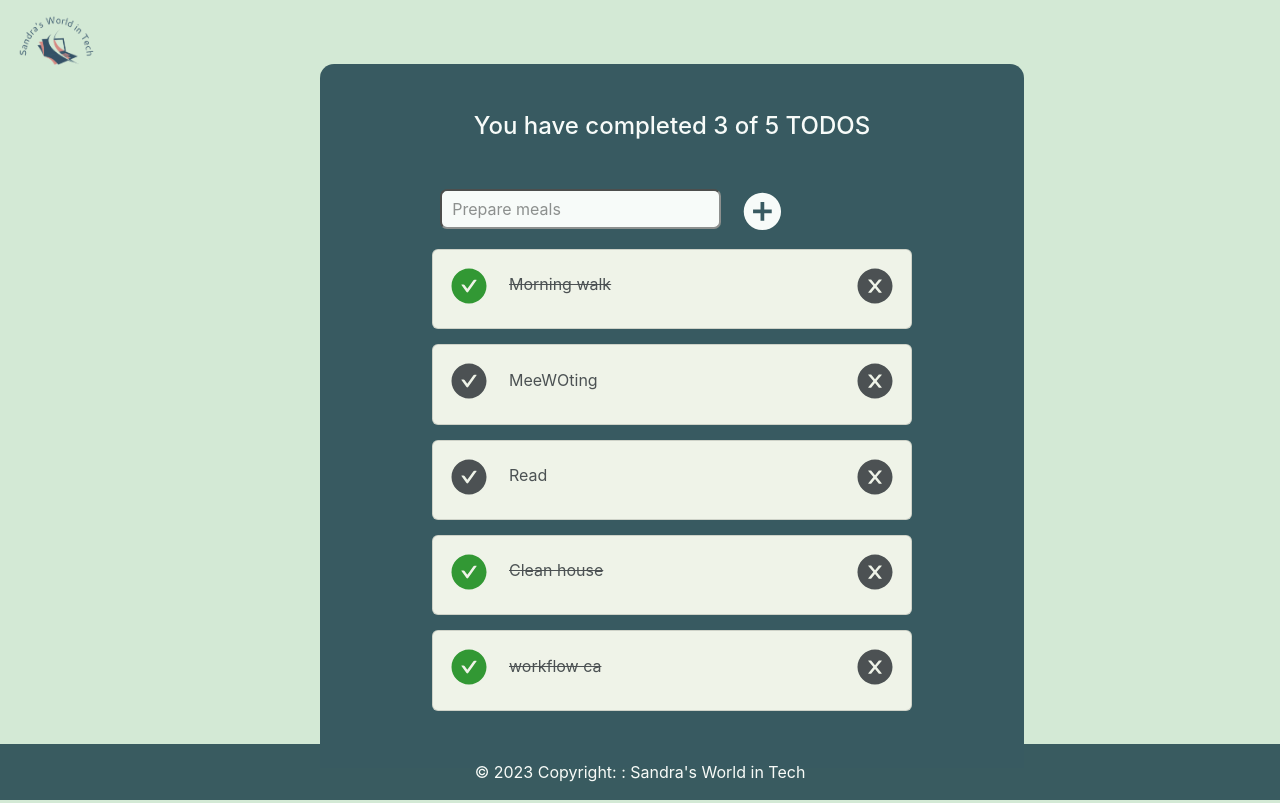
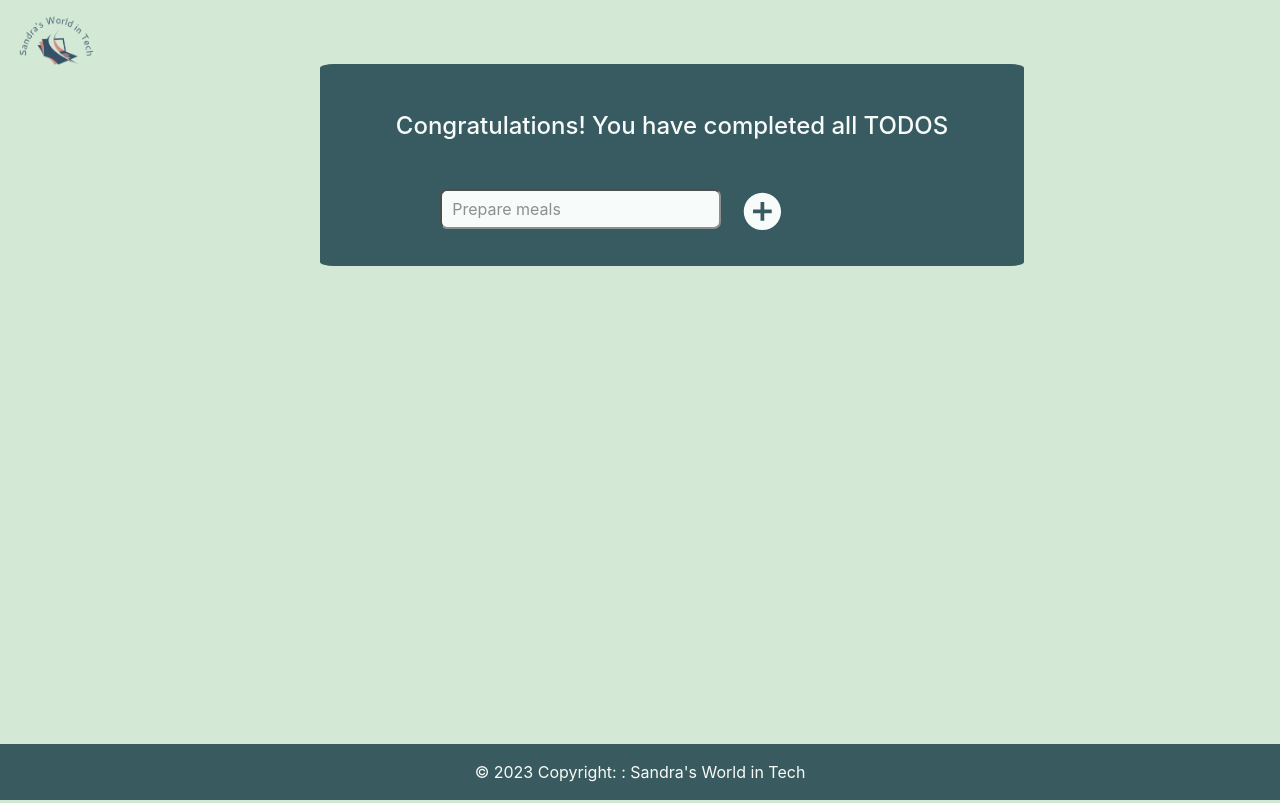
Before and after one commit to Sandra-Chaparro/ToDo-ReactApp, a React (Create React App) app: page / in a window 1280 px wide. Built offline with nearby package versions, Linux system fonts and the light colour scheme.

Commit message:
complete and delete icon separated to independent component

```diff
--- a/src/App.js
+++ b/src/App.js
@@ -7,32 +7,45 @@ import { Footer } from "./Footer";
 import { Logo } from "./Logo.js";
 import { CreateTodoButton } from "./CreateTodoButton";
 
-const defaultTodos = [
-  {
-    text: "Morning walk",
-    completed: true,
-  },
-  {
-    text: "MeeWOting",
-    completed: false,
-  },
-  {
-    text: "Read",
-    completed: false,
-  },
-  {
-    text: "Clean house",
-    completed: true,
-  },
-  {
-    text: "workflow ca",
-    completed: true,
-  },
-];
+// const defaultTodos = [
+//   {
+//     text: "Morning walk",
+//     completed: true,
+//   },
+//   {
+//     text: "MeeWOting",
+//     completed: false,
+//   },
+//   {
+//     text: "Read",
+//     completed: false,
+//   },
+//   {
+//     text: "Clean house",
+//     completed: true,
+//   },
+//   {
+//     text: "workflow ca",
+//     completed: true,
+//   },
+// ];
+
+// localStorage.setItem("TODOS_V1", JSON.stringify(defaultTodos));
+//localStorage.removeItem("TODOS_V1");
 
 function App() {
+  const localStorageTodos = localStorage.getItem("TODOS_V1");
+  let parsedTodos;
+  if (!localStorageTodos) {
+    //if there is no todos
+    localStorage.setItem("TODOS_V1", JSON.stringify([]));
+    parsedTodos = [];
+  } else {
+    parsedTodos = JSON.parse(localStorageTodos); //from string to array of obj to be able to read it
+  }
+
   //useState to track the number of todos
-  const [todos, setTodos] = React.useState(defaultTodos);
+  const [todos, setTodos] = React.useState(parsedTodos);
   //useState to track the change on the input from user to searchTodos
   const [searchValue, setSearchValue] = React.useState(""); //Initalize with an empty string
   console.log("se busca " + searchValue);
@@ -46,19 +59,24 @@ function App() {
     return todoText.includes(searchText);
   });
 
+  const saveTodos = (newTodos) => {
+    localStorage.setItem("TODOS_V1", JSON.stringify(newTodos));
+    setTodos(newTodos);
+  };
+
   const completeTodo = (text) => {
     //function to mark todo completed when user clicks the checkmark
     const newTodos = [...todos]; //unpack values from the todo array (destructuring assignment syntax)
     const todoIndex = newTodos.findIndex((todo) => todo.text == text);
     newTodos[todoIndex].completed = true;
-    setTodos(newTodos);
+    saveTodos(newTodos);
   };
   const deleteTodo = (text) => {
     //function to delete todo  when user clicks the X
     const newTodos = [...todos]; //unpack values from the todo array (destructuring assignment syntax)
     const todoIndex = newTodos.findIndex((todo) => todo.text == text);
     newTodos.splice(todoIndex, 1);
-    setTodos(newTodos);
+    saveTodos(newTodos);
   };
 
   return (
--- /dev/null
+++ b/src/CompleteIcon.js
@@ -0,0 +1,17 @@
+import "./index.css";
+import { AiFillCheckCircle } from "react-icons/ai";
+
+function CompleteIcon(props) {
+  return (
+    <>
+      <AiFillCheckCircle
+        className={` item checkIcon ${
+          props.completed == true && "checkIconTaskCompleted"
+        } `}
+        onClick={props.onComplete}
+        size="2.5em"
+      />
+    </>
+  );
+}
+export { CompleteIcon };
--- /dev/null
+++ b/src/DeleteIcon.js
@@ -0,0 +1,15 @@
+import "./index.css";
+import { AiFillCloseCircle } from "react-icons/ai";
+
+function DeleteIcon(props) {
+  return (
+    <>
+      <AiFillCloseCircle
+        className="item deleteTask"
+        size="2.5em"
+        onClick={props.onDelete}
+      />
+    </>
+  );
+}
+export { DeleteIcon };
--- a/src/TodoCounter.js
+++ b/src/TodoCounter.js
@@ -3,7 +3,9 @@ import "./TodoCounter.css";
 function TodoCounter({ total, completed }) {
   return (
     <h1>
-      You have completed {completed} of {total} TODOS
+      {completed === total
+        ? `Congratulations! You have completed all TODOS`
+        : `You have completed ${completed} of ${total} TODOS`}
     </h1>
   );
 }
--- a/src/TodoItem.js
+++ b/src/TodoItem.js
@@ -1,18 +1,13 @@
 import Card from "react-bootstrap/Card";
 import "./index.css";
-import { AiFillCloseCircle } from "react-icons/ai";
-import { AiFillCheckCircle } from "react-icons/ai";
+
+import { CompleteIcon } from "./CompleteIcon";
+import { DeleteIcon } from "./DeleteIcon";
 
 function TodoItem(props) {
   return (
     <Card body className="todoItem">
-      <AiFillCheckCircle
-        className={`item checkIcon ${
-          props.completed == true && "taskCompleted"
-        } `}
-        onClick={props.onComplete}
-        size="2.5em"
-      />
+      <CompleteIcon completed={props.completed} onComplete={props.onComplete} />
 
       <p
         className={`item task ${
@@ -22,11 +17,7 @@ function TodoItem(props) {
         {props.text}
       </p>
 
-      <AiFillCloseCircle
-        className="item deleteTask"
-        size="2.5em"
-        onClick={props.onDelete}
-      />
+      <DeleteIcon onDelete={props.onDelete} />
     </Card>
   );
 }
--- a/src/index.css
+++ b/src/index.css
@@ -68,13 +68,13 @@ code {
   background-color: #f5f5e9;
 }
 
-.todoItem-complete {
-  text-decoration: line-through;
-}
-
 .item {
   /*background-color: red;*/
   display: inline-block;
+}
+
+.item-complete {
+  text-decoration: line-through;
 }
 
 .task {
@@ -85,7 +85,7 @@ code {
   cursor: pointer;
 }
 
-.taskCompleted {
+.checkIconTaskCompleted {
   color: green;
 }
 
```
